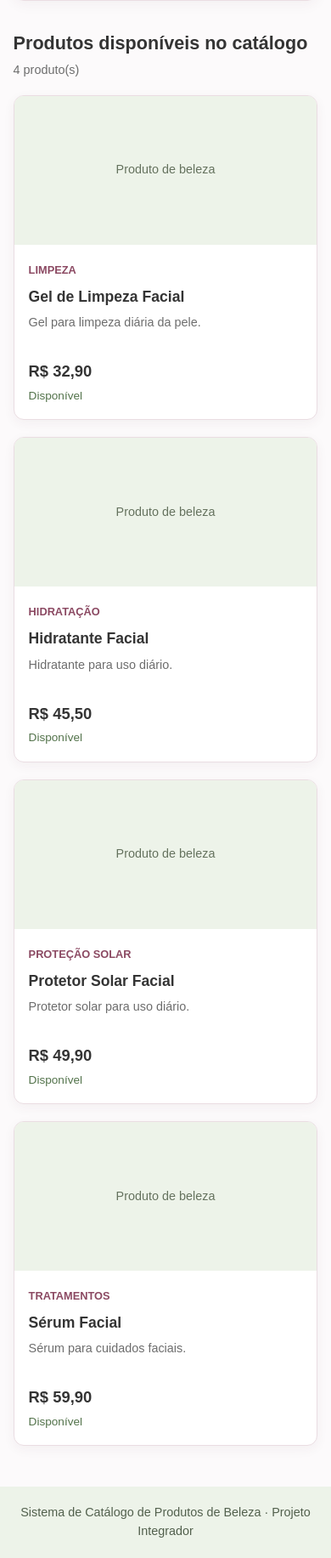
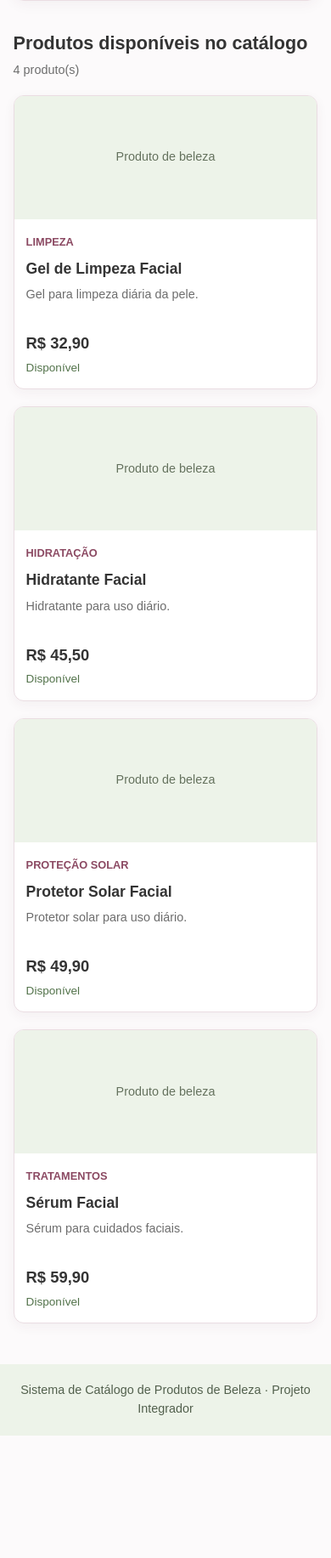
Before and after one commit to goulart-mii/catalogo-produtos-beleza, a PHP site: page / in a window 390 px wide. Shown: the part 637-2470 px from the top of the page at 85% size. After the commit the page ends 2326 px from the top, so only its background shows below. Run offline with PHP 8.4, Linux system fonts and the light colour scheme; data comes from the database, SQL or seed files in the repository.

Commit message:
style: melhora responsividade dos cards em celulares

```diff
--- a/assets/style.css
+++ b/assets/style.css
@@ -259,4 +259,13 @@ select:focus {
         flex-direction: column;
         gap: 5px;
     }
+
+        .imagem-produto,
+    .imagem-placeholder {
+        height: 145px;
+    }
+
+    .informacoes-produto {
+        padding: 14px;
+    }
 }
```
